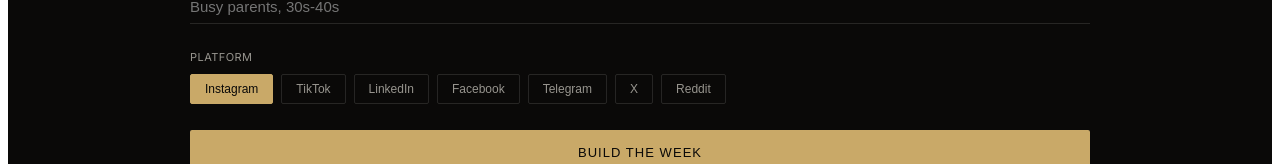
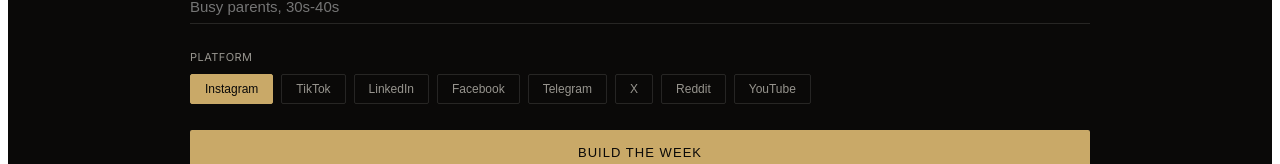
Before and after one commit to kssw117-sudo/Content-Strategist-AI, a React (Vite) app: page / in a window 1280 px wide. Shown: the part 1591-1755 px from the top of the page. Built offline with nearby package versions, Linux system fonts and the light colour scheme.

Commit message:
Update App.jsx

```diff
--- a/src/App.jsx
+++ b/src/App.jsx
@@ -21,6 +21,7 @@
 const BEST_TIMES = {
   instagram: '11am\u20132pm or 7\u20139pm', tiktok: '6\u20139am or 7\u201310pm', linkedin: 'Tue\u2013Thu, 8\u201310am',
   facebook: '1\u20134pm', telegram: '9\u201311am or 6\u20138pm', x: '8\u20139am or 6\u20139pm', reddit: 'weekday mornings',
+  youtube: '2\u20134pm or 7\u20139pm',
 };
 
 const DAILY_LIMIT = 50;
@@ -48,6 +49,7 @@
   { code: 'instagram', label: 'Instagram' }, { code: 'tiktok', label: 'TikTok' },
   { code: 'linkedin', label: 'LinkedIn' }, { code: 'facebook', label: 'Facebook' },
   { code: 'telegram', label: 'Telegram' }, { code: 'x', label: 'X' }, { code: 'reddit', label: 'Reddit' },
+  { code: 'youtube', label: 'YouTube' },
 ];
 
 const MODES = [
@@ -67,7 +69,7 @@
 ];
 
 const STAT_CUBES = [
-  { n: '07', label: 'Platforms', desc: 'Instagram, TikTok, LinkedIn, Facebook, Telegram, X, and Reddit -- each platform gets ideas tailored to what actually works there.' },
+  { n: '08', label: 'Platforms', desc: 'Instagram, TikTok, LinkedIn, Facebook, Telegram, X, Reddit, and YouTube -- each platform gets ideas tailored to what actually works there.' },
   { n: '05', label: 'Pillars', desc: 'Educational, Behind-the-scenes, Social proof, Promotional, and Entertaining -- automatically balanced across your week.' },
   { n: '20', label: 'Languages', desc: 'Explanations and ideas available in 20 languages, including right-to-left support for Arabic and Persian.' },
   { n: '50', label: 'Daily Limit', desc: 'Fifty generations per day -- enough for real, ongoing use, without opening the door to abuse.' },
```
